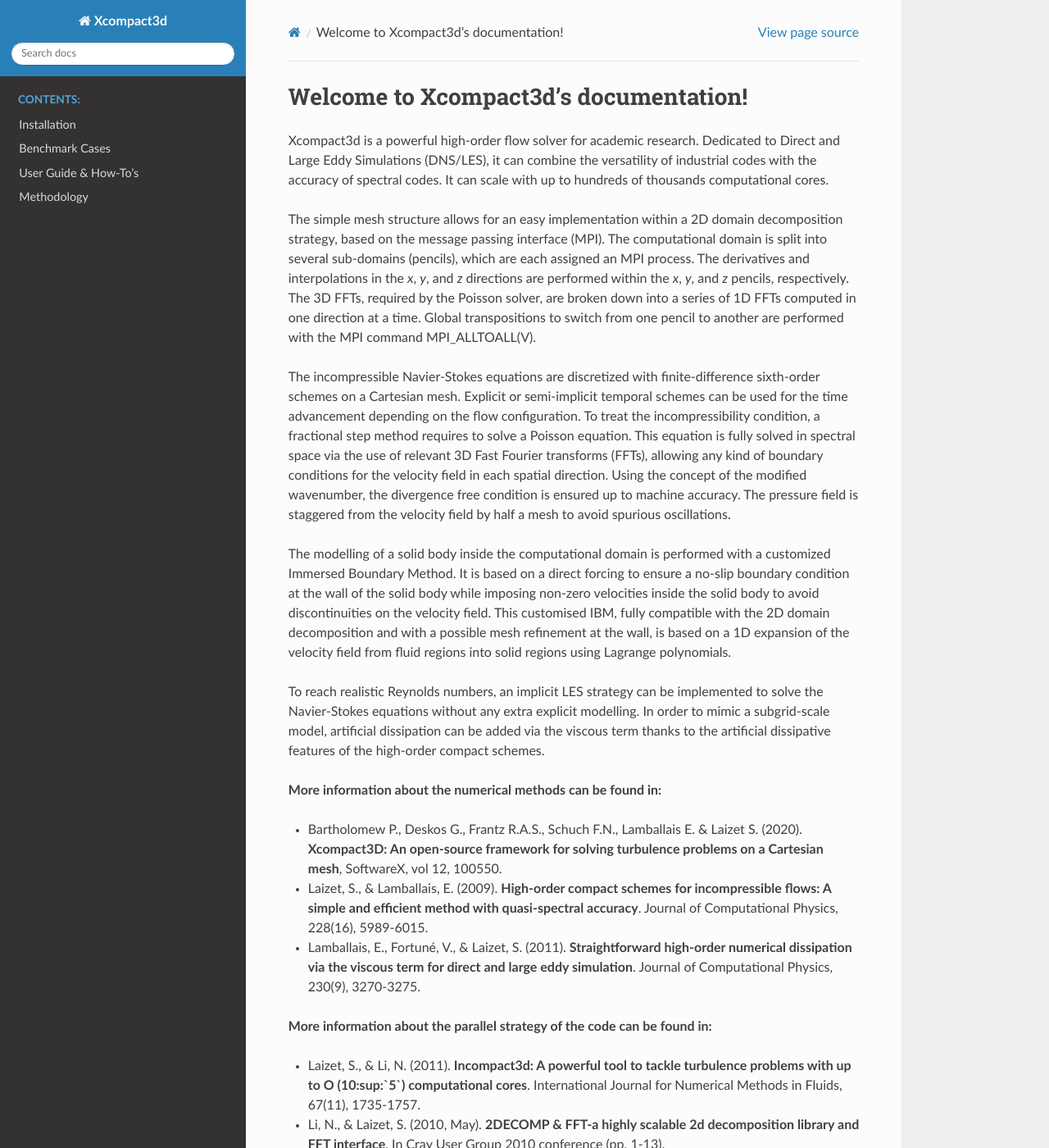
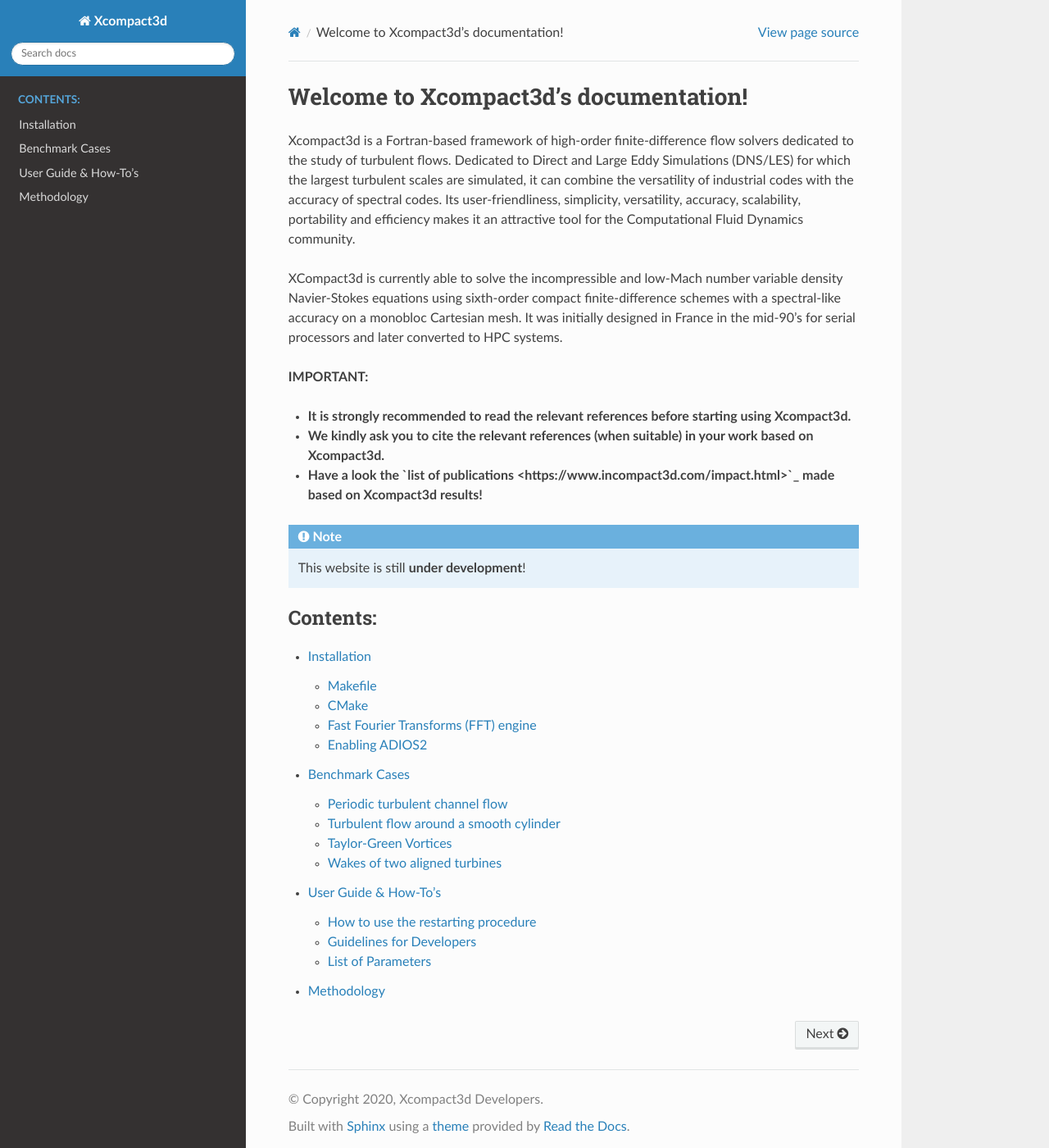
Before and after one commit to xcompact3d/Incompact3d, a Sphinx documentation site: the page built from docs/index.rst, in a window 1280 px wide and 1400 px high. Shown: the whole window at 82% size. Built offline with Sphinx 7.4.7 and the Read the Docs theme 2.0.0, drawn with Linux system fonts in a browser that asks for light colours; some of the changed text lies outside the part shown.

Commit message:
Update index.rst

```diff
--- a/docs/index.rst
+++ b/docs/index.rst
@@ -1,57 +1,19 @@
-.. Xcompact3d documentation master file, created by
-   sphinx-quickstart on Wed Sep  9 19:53:01 2020.
-   You can adapt this file completely to your liking, but it should at least
-   contain the root `toctree` directive.
-
 ======================================
 Welcome to Xcompact3d's documentation!
 ======================================
 
-Xcompact3d is a powerful high-order flow solver for academic research. Dedicated to Direct and Large Eddy Simulations (DNS/LES), it can combine the versatility of industrial codes with the accuracy of spectral codes. It can scale with up to hundreds of thousands computational cores.
+Xcompact3d is a Fortran-based framework of high-order finite-difference flow solvers dedicated to the study of turbulent flows. Dedicated to Direct and Large Eddy Simulations (DNS/LES) for which the largest turbulent scales are simulated, it can combine the versatility of industrial codes with the accuracy of spectral codes. Its user-friendliness, simplicity, versatility, accuracy, scalability, portability and efficiency makes it an attractive tool for the Computational Fluid Dynamics community.
 
-The simple mesh structure allows for an easy implementation within a 2D domain decomposition strategy, based on the message passing interface (MPI). The computational domain is split into several sub-domains (pencils), which are each assigned an MPI process. The derivatives and interpolations in the *x*, *y*, and *z* directions are performed within the *x*, *y*, and *z* pencils, respectively. The 3D FFTs, required by the Poisson solver, are broken down into a series of 1D FFTs computed in one direction at a time. Global transpositions to switch from one pencil to another are performed with the MPI command MPI_ALLTOALL(V).
+XCompact3d is currently able to solve the incompressible and low-Mach number variable density Navier-Stokes equations using sixth-order compact finite-difference schemes with a spectral-like accuracy on a monobloc Cartesian mesh.  It was initially designed in France in the mid-90's for serial processors and later converted to HPC systems.
 
-The incompressible Navier-Stokes equations are discretized with finite-difference sixth-order schemes on a Cartesian mesh. Explicit or semi-implicit temporal schemes can be used for the time advancement depending on the flow configuration. To treat the incompressibility condition, a fractional step method requires to solve a Poisson equation. This equation is fully solved in spectral space via the use of relevant 3D Fast Fourier transforms (FFTs), allowing any kind of boundary conditions for the velocity field in each spatial direction. Using the concept of the modified wavenumber, the divergence free condition is ensured up to machine accuracy. The pressure field is staggered from the velocity field by half a mesh to avoid spurious oscillations.
-
-The modelling of a solid body inside the computational domain is performed with a customized Immersed Boundary Method. It is based on a direct forcing to ensure a no-slip boundary condition at the wall of the solid body while imposing non-zero velocities inside the solid body to avoid discontinuities on the velocity field. This customised IBM, fully compatible with the 2D domain decomposition and with a possible mesh refinement at the wall, is based on a 1D expansion of the velocity field from fluid regions into solid regions using Lagrange polynomials.
-
-To reach realistic Reynolds numbers, an implicit LES strategy can be implemented to solve the Navier-Stokes equations without any extra explicit modelling. In order to mimic a subgrid-scale model, artificial dissipation can be added via the viscous term thanks to the artificial dissipative features of the high-order compact schemes.
-
-**More information about the numerical methods can be found in:**
-
-* Bartholomew P., Deskos G., Frantz R.A.S., Schuch F.N., Lamballais E. & Laizet S. (2020). **Xcompact3D: An open-source framework for solving turbulence problems on a Cartesian mesh**, SoftwareX, vol 12, 100550.
-
-* Laizet, S., & Lamballais, E. (2009). **High-order compact schemes for incompressible flows: A simple and efficient method with quasi-spectral accuracy**. Journal of Computational Physics, 228(16), 5989-6015.
-
-* Lamballais, E., Fortuné, V., & Laizet, S. (2011). **Straightforward high-order numerical dissipation via the viscous term for direct and large eddy simulation**. Journal of Computational Physics, 230(9), 3270-3275.
-
-**More information about the parallel strategy of the code can be found in:**
-
-* Laizet, S., & Li, N. (2011). **Incompact3d: A powerful tool to tackle turbulence problems with up to O (10\ :sup:`5`\ ) computational cores**. International Journal for Numerical Methods in Fluids, 67(11), 1735-1757.
-
-* Li, N., & Laizet, S. (2010, May). **2DECOMP & FFT-a highly scalable 2d decomposition library and FFT interface**. In Cray User Group 2010 conference (pp. 1-13).
-
-* Laizet, S., Lamballais, E., & Vassilicos, J. C. (2010). **A numerical strategy to combine high-order schemes, complex geometry and parallel computing for high-resolution DNS of fractal generated turbulence**. Computers & Fluids, 39(3), 471-484.
-
-**More information about the immersed boundary methods can be found in:**
-
-* Giannenas, A. E., & Laizet, S. (2021). **A simple and scalable immersed boundary method for high-fidelity simulations of fixed and moving objects on a Cartesian mesh**. Applied Mathematical Modelling, 99, 606-627.
-
-* Gautier, R., Laizet, S., & Lamballais, E. (2014). **A DNS study of jet control with microjets using an immersed boundary method**. International Journal of Computational Fluid Dynamics, 28(6-10), 393-410.
-
-**More information about the high-order numerical dissipation approach can be found in:**
-
-* Mahfoze, O. A., & Laizet, S. (2021). **Non-explicit large eddy simulations of turbulent channel flows from Reτ= 180 up to Reτ= 5,200**. Computers & Fluids, 228, 105019.
-
-* Dairay, T., Lamballais, E., Laizet, S., & Vassilicos, J. C. (2017). **Numerical dissipation vs. subgrid-scale modelling for large eddy simulation**. Journal of Computational Physics, 337, 252-274.
-
-* Lamballais, E., Fortuné, V., & Laizet, S. (2011). **Straightforward high-order numerical dissipation via the viscous term for direct and large eddy simulation**. Journal of Computational Physics, 230(9), 3270-3275.
 
 **IMPORTANT:**
 
-* **It is strongly recommended to read the previous references before starting using Xcompact3d.**
+* **It is strongly recommended to read the relevant references before starting using Xcompact3d.**
 
-* **We kindly ask you to cite the previous references (when suitable) in your work based on Xcompact3d.**
+* **We kindly ask you to cite the relevant references (when suitable) in your work based on Xcompact3d.**
+
+* **Have a look the `list of publications <https://www.incompact3d.com/impact.html>`_ made based on Xcompact3d results!**
 
 .. note::
     This website is still **under development**!
```
